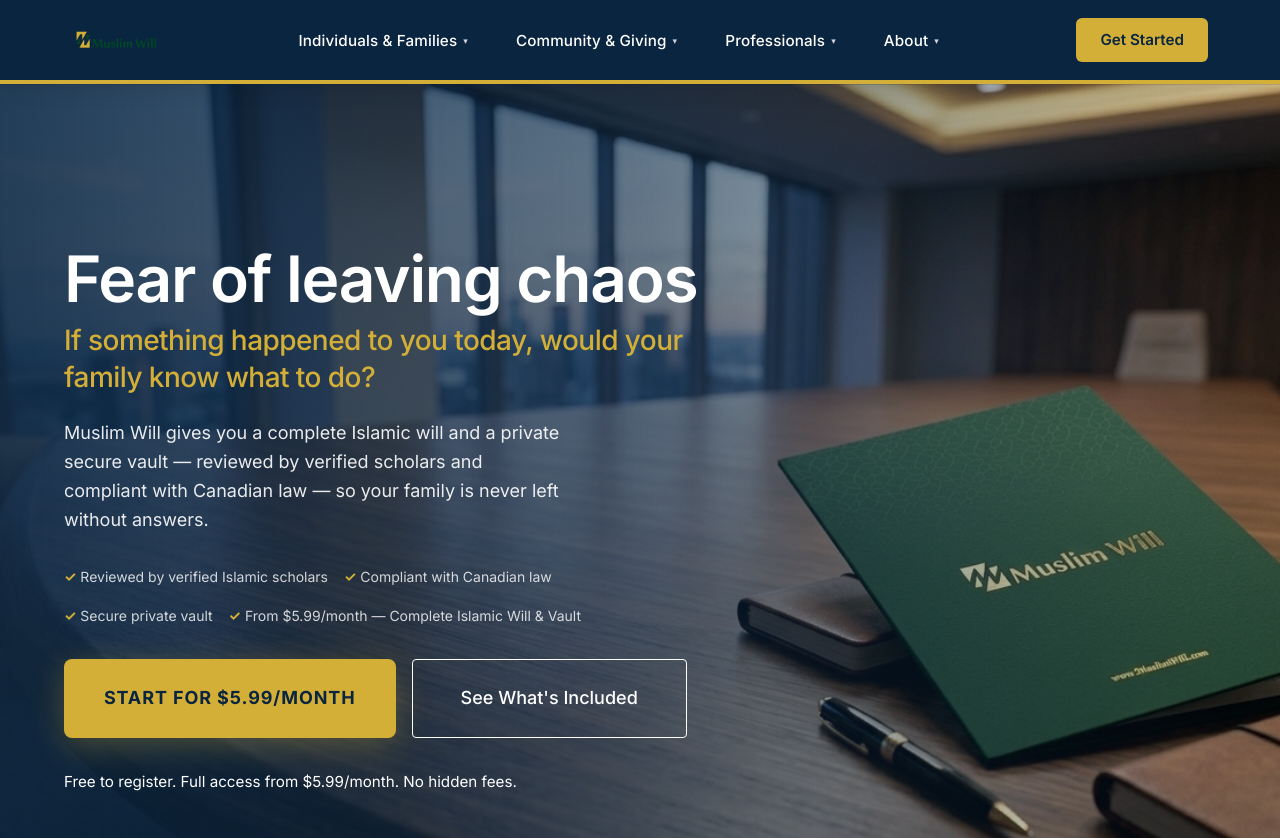
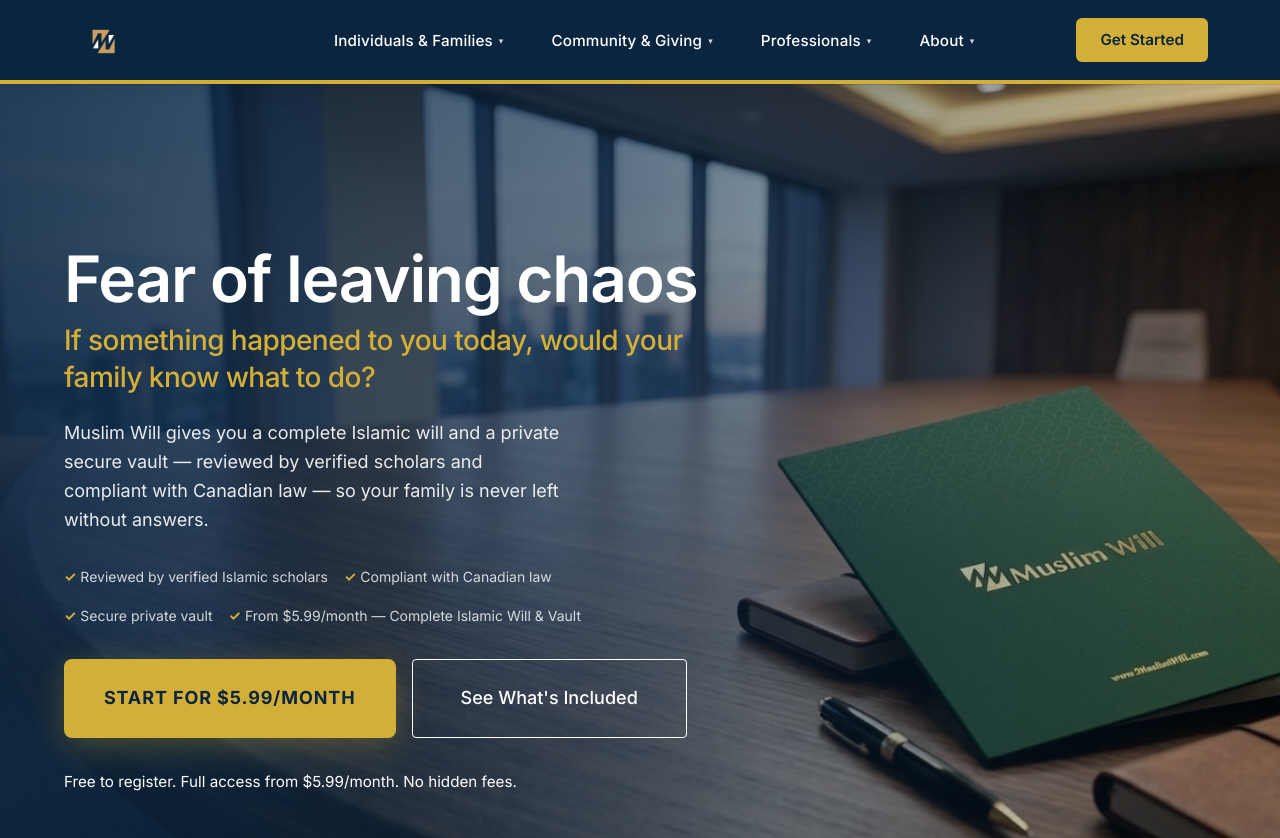
Before and after one commit to ahmedanwarabdulaziz/MuslimWill, a Next.js app: page / in a window 1280 px wide. Shown: the top 838 px of the page. Built offline with nearby package versions, Linux system fonts and the light colour scheme; no server answers.

Commit message:
feat: update header logo to new MW mark (transparent background PNG)

```diff
--- a/components/ui/Header.module.css
+++ b/components/ui/Header.module.css
@@ -31,9 +31,10 @@
 }
 
 .logoImage {
-  height: 50px;
-  width: auto;
+  height: 56px;
+  width: 160px;
   object-fit: contain;
+  object-position: left center;
 }
 
 .desktopNav {
--- a/components/ui/Header.tsx
+++ b/components/ui/Header.tsx
@@ -56,7 +56,7 @@
       <header className={styles.header}>
         <div className={styles.headerInner}>
           <Link href="/" className={styles.logo}>
-            <Image src="/Images/logooo.png" alt="Muslim Will Logo" width={200} height={50} className={styles.logoImage} priority />
+            <Image src="/Images/Logo source without background.png" alt="Muslim Will Logo" width={160} height={56} className={styles.logoImage} priority />
           </Link>
 
           <nav className={styles.desktopNav}>
```
Also changed, not shown: public/Images/Logo source without background.png (added).
